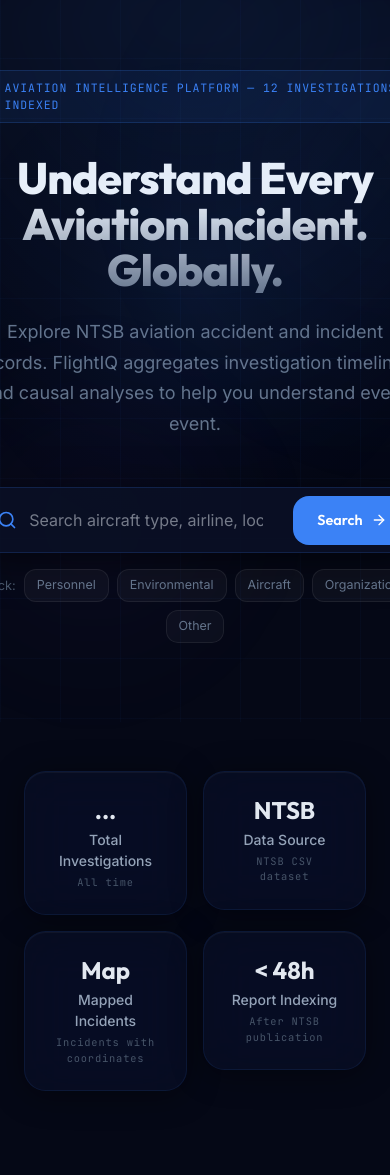
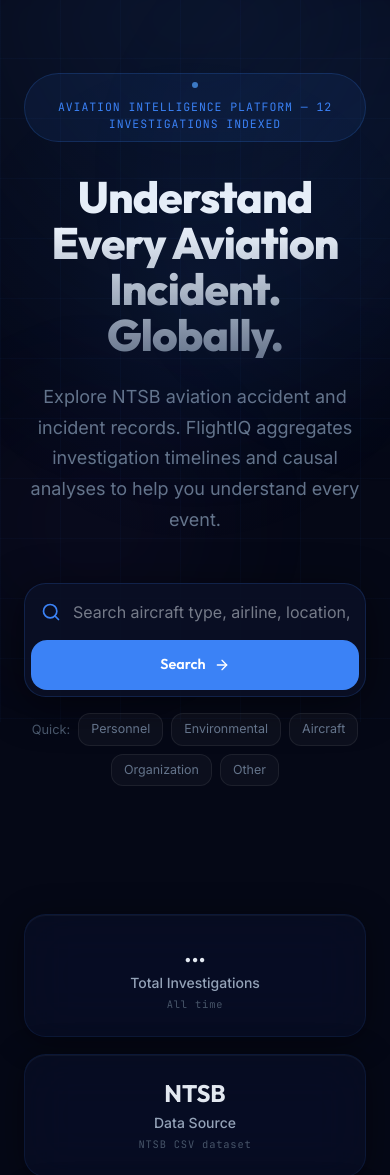
Before and after one commit to lahmzy/flight-iq, a Next.js app in the folder flight-IQ-frontend/: page / in a window 390 px wide. Shown: the part 122-1297 px from the top of the page. Built offline with nearby package versions, Linux system fonts and the light colour scheme; no server answers.

Commit message:
added mobile resposnisveness to home screen

```diff
--- a/flight-IQ-frontend/app/incident/page.tsx
+++ b/flight-IQ-frontend/app/incident/page.tsx
@@ -128,9 +128,10 @@
         </motion.p>
       </motion.div>
 
-      <div className="flex items-start gap-8">
+      <div className="flex flex-col lg:flex-row items-stretch lg:items-start gap-6 lg:gap-8">
         {sidebarOpen && (
           <motion.div
+            className="w-full lg:w-auto"
             initial={{ opacity: 0, x: -20 }}
             animate={{ opacity: 1, x: 0 }}
             transition={{ duration: 0.4, ease: [0.16, 1, 0.3, 1] as const }}
--- a/flight-IQ-frontend/components/investigations/FilterSidebar.tsx
+++ b/flight-IQ-frontend/components/investigations/FilterSidebar.tsx
@@ -113,8 +113,8 @@
     selectedCauses.length
 
   return (
-    <aside className="w-64 flex-shrink-0">
-      <GlassCard hover={false} className="sticky top-24">
+    <aside className="w-full lg:w-64 lg:flex-shrink-0">
+      <GlassCard hover={false} className="static lg:sticky lg:top-24">
         <div className="mb-6 flex items-center justify-between">
           <div className="flex items-center gap-2">
             <SlidersHorizontal size={15} style={{ color: "#3B82F6" }} />
--- a/flight-IQ-frontend/components/investigations/InvestigationCard.tsx
+++ b/flight-IQ-frontend/components/investigations/InvestigationCard.tsx
@@ -13,7 +13,7 @@
   return (
     <Link href={`/incident/${incident.id}`}>
       <GlassCard className="group" padding="p-5">
-        <div className="flex items-start gap-5">
+        <div className="flex flex-col sm:flex-row items-stretch sm:items-start gap-4 sm:gap-5">
           <div className="min-w-0 flex-1">
             <div className="mb-2.5 flex flex-wrap items-center gap-2">
               <SeverityBadge severity={incident.severity} />
@@ -59,9 +59,10 @@
             </div>
           </div>
 
-          <div className="flex flex-shrink-0 flex-col items-end gap-2 pt-0.5">
+          <div className="flex w-full sm:w-auto items-center justify-between sm:flex-col sm:items-end border-t border-slate-800/40 pt-3 sm:border-none sm:pt-0 gap-2 sm:flex-shrink-0">
+            <div>
               {incident.fatalities > 0 ? (
-              <div className="text-right">
+                <div className="text-left sm:text-right">
                   <div
                     className="mono"
                     style={{
@@ -92,9 +93,10 @@
                   NO FATALITIES
                 </div>
               )}
+            </div>
             <ArrowRight
               size={15}
-              className="mt-2 transition-all group-hover:translate-x-1"
+              className="transition-all group-hover:translate-x-1"
               style={{ color: "#334155" }}
             />
           </div>
--- a/flight-IQ-frontend/components/landing/CriticalInvestigations.tsx
+++ b/flight-IQ-frontend/components/landing/CriticalInvestigations.tsx
@@ -90,8 +90,9 @@
             <motion.div key={inc.id} variants={listItem}>
               <Link href={`/incident/${inc.id}`}>
                 <GlassCard className="group" padding="p-5">
-                  <div className="flex flex-wrap items-start gap-6 md:flex-nowrap">
-                    <div className="w-24 flex-shrink-0 pt-0.5">
+                  <div className="flex flex-col gap-4 md:flex-row md:items-center md:justify-between md:gap-6">
+                    <div className="flex items-start gap-4 sm:gap-6 min-w-0 flex-1">
+                      <div className="w-16 sm:w-20 flex-shrink-0 pt-0.5">
                         <div
                           className="mono"
                           style={{
@@ -139,8 +140,10 @@
                           {inc.aircraft} · {inc.airline} · {inc.location}
                         </p>
                       </div>
+                    </div>
 
-                    <div className="flex flex-shrink-0 items-center gap-6 pt-0.5">
+                    <div className="flex w-full md:w-auto items-center justify-between md:justify-end border-t border-slate-800/40 pt-3 md:border-t-0 md:pt-0 gap-6 md:flex-shrink-0">
+                      <div className="flex items-center gap-6">
                         {inc.fatalities > 0 && (
                           <div className="text-right">
                             <div
@@ -179,6 +182,7 @@
                             on board
                           </div>
                         </div>
+                      </div>
                       <ArrowRight
                         size={16}
                         className="transition-all group-hover:translate-x-1"
--- a/flight-IQ-frontend/components/landing/HeroSection.tsx
+++ b/flight-IQ-frontend/components/landing/HeroSection.tsx
@@ -56,9 +56,9 @@
         variants={stagger}
         className="flex flex-col items-center"
       >
-        <motion.div variants={fadeUp}>
+        <motion.div variants={fadeUp} className="max-w-full text-center">
           <div
-            className="mono mb-8 inline-flex items-center gap-2.5 rounded-full px-4 py-2"
+            className="mono mb-8 inline-flex flex-wrap justify-center items-center gap-2.5 rounded-full px-4 py-2 max-w-full"
             style={{
               background: "rgba(59,130,246,0.08)",
               border: "1px solid rgba(59,130,246,0.2)",
@@ -106,14 +106,14 @@
           className="relative w-full max-w-3xl"
         >
           <div
-            className="flex items-center gap-0 overflow-hidden rounded-2xl transition-all duration-300 focus-within:shadow-[0_0_50px_rgba(59,130,246,0.2)]"
+            className="flex flex-col sm:flex-row items-stretch sm:items-center gap-0 overflow-hidden rounded-2xl transition-all duration-300 focus-within:shadow-[0_0_50px_rgba(59,130,246,0.2)]"
             style={{
               background: "rgba(10,16,37,0.9)",
               border: "1px solid rgba(59,130,246,0.18)",
               boxShadow: "0 8px 40px rgba(0,0,0,0.5)",
             }}
           >
-            <div className="flex flex-1 items-center gap-3 px-6 py-5">
+            <div className="flex flex-1 items-center gap-3 px-4 py-4 sm:px-6 sm:py-5">
               <Search
                 size={20}
                 style={{ color: "#3B82F6", flexShrink: 0 }}
@@ -129,7 +129,7 @@
             </div>
             <button
               type="submit"
-              className="m-1.5 flex items-center gap-2 rounded-xl px-6 py-3.5 transition-all hover:shadow-[0_0_24px_rgba(59,130,246,0.4)]"
+              className="m-1.5 mt-0 sm:mt-1.5 flex items-center justify-center gap-2 rounded-xl px-6 py-3.5 transition-all hover:shadow-[0_0_24px_rgba(59,130,246,0.4)]"
               style={{
                 background: "#3B82F6",
                 color: "#fff",
--- a/flight-IQ-frontend/components/landing/StatsBar.tsx
+++ b/flight-IQ-frontend/components/landing/StatsBar.tsx
@@ -43,7 +43,7 @@
   return (
     <section className="mx-auto max-w-7xl px-6 pb-24">
       <motion.div
-        className="grid grid-cols-2 gap-4 md:grid-cols-4"
+        className="grid grid-cols-1 sm:grid-cols-2 gap-4 md:grid-cols-4"
         initial="hidden"
         whileInView="visible"
         viewport={{ once: true, amount: 0.2 }}
--- a/flight-IQ-frontend/components/landing/WorldMapPreview.tsx
+++ b/flight-IQ-frontend/components/landing/WorldMapPreview.tsx
@@ -180,7 +180,7 @@
         })}
 
         <motion.div
-          className="absolute bottom-4 left-5 flex items-center gap-4"
+          className="absolute bottom-4 left-5 flex flex-wrap items-center gap-x-4 gap-y-2 pr-5"
           initial={{ opacity: 0, y: 10 }}
           whileInView={{ opacity: 1, y: 0 }}
           viewport={{ once: true }}
```
Also changed, not shown: 1 other file (tests, documents, lock files or other folders). Lines whose indentation alone changed are shown as unchanged.
